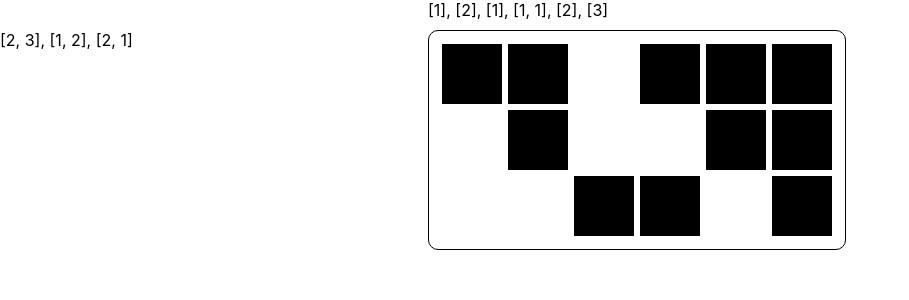
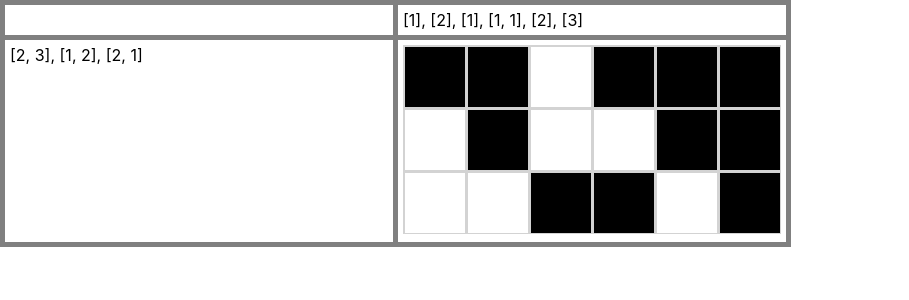
Before and after one commit to prelipceancristian/Griddlers, a React (Create React App) app in the folder fe/: page / in a window 1280 px wide. Shown: the top 300 px of the page, without its empty margins (0-909 px from the left). Built offline with nearby package versions, Linux system fonts and the light colour scheme.

Commit message:
small changes for UI

```diff
--- a/fe/src/components/Grid.tsx
+++ b/fe/src/components/Grid.tsx
@@ -14,20 +14,21 @@ const getCellKey = (rowIndex: number, cellRowIndex: number): string =>
 function Grid({ content }: { content: boolean[][] }) {
   const [grid, setGrid] = useState(content);
   const gridStyle: React.CSSProperties = {
-    border: "1px solid black",
-    padding: "10px",
-    borderRadius: "10px",
+    // border: "1px solid black",
+    // borderRadius: "10px",
     display: "inline-block",
     userSelect: "none",
+    backgroundColor: "#D3D3D3",
   };
   const rowStyle: React.CSSProperties = {
     display: "flex",
     userSelect: "none",
+    justifyContent: "space-evenly",
   };
   const baseCellStyle: React.CSSProperties = {
     width: 60,
     height: 60,
-    margin: 3,
+    margin: 1.5,
     color: "blue",
     userSelect: "none",
   };
--- a/fe/src/components/GridWrapper.tsx
+++ b/fe/src/components/GridWrapper.tsx
@@ -24,11 +24,6 @@ function getArrayCoords(boolArray: boolean[]): number[] {
 
 function getGridCoords(grid: boolean[][]): number[][] {
   const gridCoords: number[][] = grid.map((arr) => getArrayCoords(arr));
-  console.log(
-    "%cGridWrapper.tsx line:27 gridCoords",
-    "color: #007acc;",
-    gridCoords,
-  );
   return gridCoords;
 }
 
@@ -41,19 +36,29 @@ function getGridCoordsString(coords: number[][]): string {
 }
 
 function GridWrapper({ content }: { content: boolean[][] }): JSX.Element {
-  const wrapperStyleGrid: React.CSSProperties = {
+  const gridWrapperContainerStyle: React.CSSProperties = {
     display: "inline-grid",
     gridTemplateColumns: "repeat(2, 1fr)",
-    gap: 10,
+    gap: 5,
+    padding: 5,
+    backgroundColor: "grey",
+  };
+  const gridWrapperCellStyle: React.CSSProperties = {
+    backgroundColor: "white",
+    padding: "5px",
   };
   // getGridCoords(content);
   // getGridCoords(transpose(content));
   return (
-    <div style={wrapperStyleGrid}>
-      <div />
-      <div>{getGridCoordsString(getGridCoords(transpose(content)))}</div>
-      <div>{getGridCoordsString(getGridCoords(content))}</div>
-      <div>
+    <div style={gridWrapperContainerStyle}>
+      <div style={gridWrapperCellStyle} />
+      <div style={gridWrapperCellStyle}>
+        {getGridCoordsString(getGridCoords(transpose(content)))}
+      </div>
+      <div style={gridWrapperCellStyle}>
+        {getGridCoordsString(getGridCoords(content))}
+      </div>
+      <div style={gridWrapperCellStyle}>
         <Grid content={content} />
       </div>
     </div>
```
